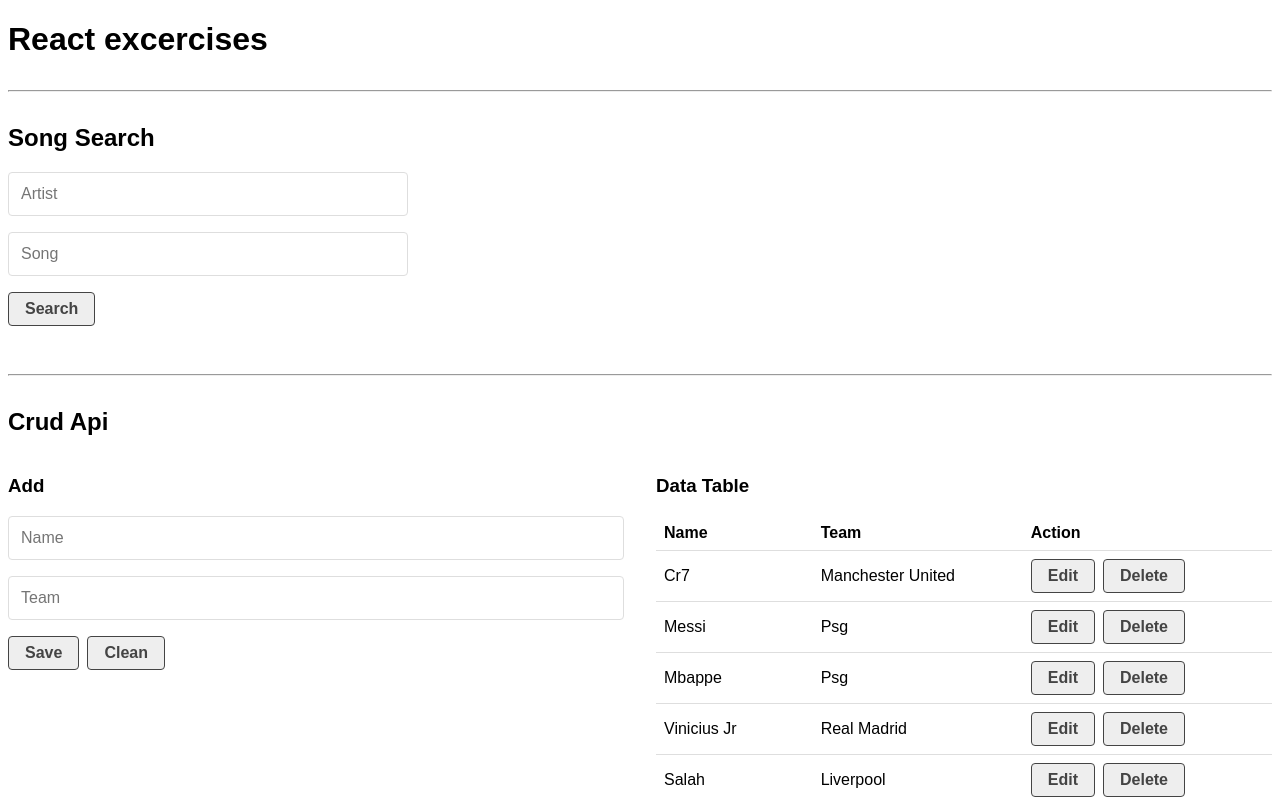
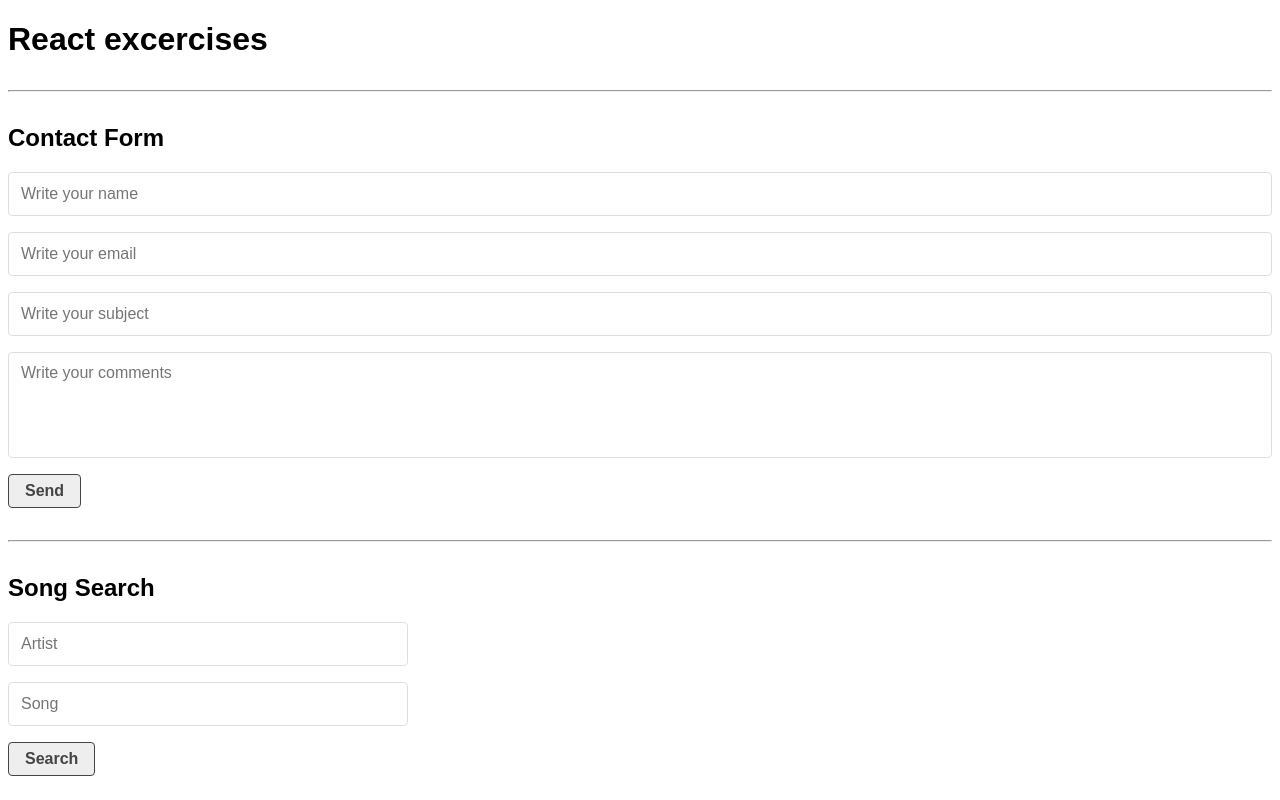
Before and after one commit to George2811/react-course, a React (Create React App) app in the folder react-apis/: page / in a window 1280 px wide. Shown: the top 800 px of the page. Built offline with nearby package versions, Linux system fonts and the light colour scheme; data requests are answered from the project's data file.

Commit message:
validation form

```diff
--- a/react-apis/src/App.js
+++ b/react-apis/src/App.js
@@ -1,3 +1,4 @@
+import ContactForm from "./components/ContactForm";
 import CrudApi from "./components/CrudApi";
 import CrudApp from "./components/CrudApp";
 //import NestedSelects from "./components/NestedSelects";
@@ -7,6 +8,8 @@ function App() {
   return (
     <>
       <h1>React excercises</h1>
+      <hr />
+      <ContactForm />
       {/*<hr />
       <NestedSelects />*/}
       <hr />
--- /dev/null
+++ b/react-apis/src/components/ContactForm.js
@@ -0,0 +1,99 @@
+import React from 'react';
+import { useForm } from '../hooks/useForm';
+import Loader from './Loader';
+import Message from './Message';
+
+const initialForm = {
+    name: "",
+    email: "",
+    subject: "",
+    comments: ""
+}
+const validationsForm = (form) => {
+    let errors = {};
+    let regexName = /^[A-Za-zÑñÁáÉéÍíÓóÚúÜü\s]+$/;
+    let regexEmail = /^(\w+[/./-]?){1,}@[a-z]+[/.]\w{2,}$/;
+    let regexComments = /^.{1,255}$/;
+
+    if(!form.name.trim()){ errors.name = "The name field is required" }
+    else if(!regexName.test(form.name.trim())) { errors.name = "The name field only accept letters and spaces" }
+
+    if(!form.email.trim()){ errors.email = "The email field is required" }
+    else if(!regexEmail.test(form.email.trim())) { errors.email = "The email is invalid" }
+
+    if(!form.subject.trim()){ errors.subject = "The subject field is required" }
+
+    if(!form.comments.trim()){ errors.comments = "The comments field is required" }
+    else if(!regexComments.test(form.comments.trim())) { errors.comments = "The comments field only accept 255 characters max" }
+
+    return errors;
+}
+
+const ContactForm = () => {
+    const {
+        form,
+        errors,
+        loading,
+        response,
+        handleChange,
+        handleBlur,
+        handleSubmit
+    } = useForm(initialForm, validationsForm);
+
+    let styles = {
+        fontWeight: "bold",
+        color: "#dc3545"
+    }
+
+    return(
+        <div>
+            <h2>Contact Form</h2>
+            <form onSubmit={handleSubmit}>
+                <input
+                type="text"
+                name='name'
+                placeholder='Write your name'
+                onBlur={handleBlur}
+                onChange={handleChange}
+                value={form.name}
+                required />
+                {errors.name && <p style={styles}>{errors.name}</p>}
+                <input
+                type="email"
+                name='email'
+                placeholder='Write your email'
+                onBlur={handleBlur}
+                onChange={handleChange}
+                value={form.email}
+                required />
+                {errors.email && <p style={styles}>{errors.email}</p>}
+                <input
+                type="text"
+                name='subject'
+                placeholder='Write your subject'
+                onBlur={handleBlur}
+                onChange={handleChange}
+                value={form.subject}
+                required />
+                {errors.subject && <p style={styles}>{errors.subject}</p>}
+                <textarea
+                name='comments'
+                cols="50"
+                rows="5"
+                placeholder='Write your comments'
+                onBlur={handleBlur}
+                onChange={handleChange}
+                value={form.comments}
+                required
+                ></textarea>
+                {errors.comments && <p style={styles}>{errors.comments}</p>}
+                <input type="submit" value="Send" />
+            </form>
+            {loading && <Loader />}
+            {response && <Message msg="The data has been sent" bgColor="#198754" />}
+        </div>
+    );
+
+}
+
+export default ContactForm
--- /dev/null
+++ b/react-apis/src/hooks/useForm.js
@@ -0,0 +1,58 @@
+import { useState } from 'react';
+import { helpHttp } from '../helpers/helpHttp';
+
+export const useForm = (initialForm, validateForm) => {
+    const [form, setForm] = useState(initialForm);
+    const [errors, setErrors] = useState({});
+    const [loading, setLoading] = useState(false);
+    const [response, setResponse] = useState(null);
+
+    const handleChange = (e) => {
+        const { name, value } = e.target; // the target of the event e is the form
+        setForm({
+            ...form,
+            [name]: value
+        });
+    }
+
+    const handleBlur = (e) => {
+        handleChange(e);
+        setErrors(validateForm(form));
+    }
+
+    const handleSubmit = (e) => {
+        e.preventDefault();
+        setErrors(validateForm(form));
+
+        if(Object.keys(errors).length === 0){
+            alert("Sending form...");
+            setLoading(true);
+            helpHttp()
+            .post("https://formsubmit.co/sanchez28112001@gmail.com", {
+                body: form,
+                headers: {
+                    "Content-Type": "application/json",
+                    Accept: "application/json"
+                }
+            })
+            .then((res) => {
+                setLoading(false);
+                setResponse(true);
+                setForm(initialForm);
+                setTimeout(() => setResponse(false), 5000);
+            });
+        } else{
+            return;
+        }
+    }
+
+    return{
+        form,
+        errors,
+        loading,
+        response,
+        handleChange,
+        handleBlur,
+        handleSubmit
+    };
+}
--- a/react-apis/src/index.css
+++ b/react-apis/src/index.css
@@ -10,7 +10,9 @@ html {
     box-sizing: inherit;
 }
 
-input[type="text"] {
+input[type="text"],
+input[type="email"],
+textarea {
     border: thin solid #dedede;
     border-radius: .25rem;
     padding: .75rem;
@@ -21,6 +23,11 @@ input[type="text"] {
     font-size: 1rem;
     line-height: 1;
     background-color: transparent;
+}
+
+textarea {
+    font-family: inherit;
+    resize: none;
 }
 
 button,
```
